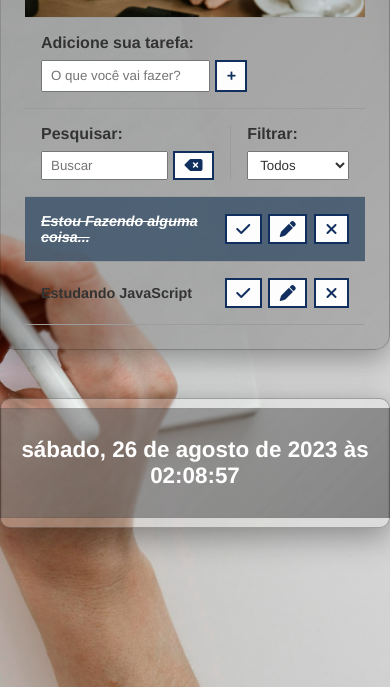
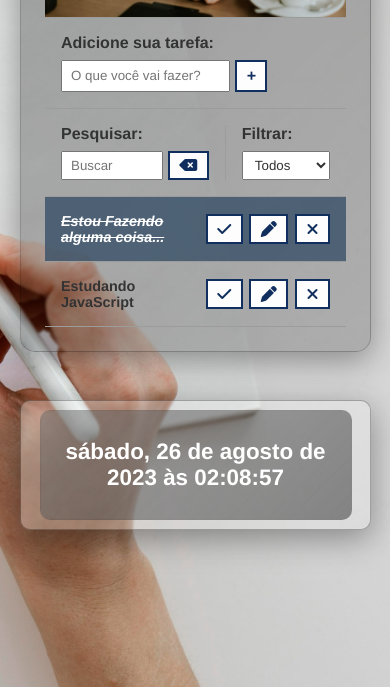
Before and after one commit to alandsilva01/projeto-todolist, a plain HTML site: page index.html in a window 390 px wide. Shown: the part 157-844 px from the top of the page. Drawn offline with Linux system fonts and the light colour scheme.

Commit message:
responsividade

```diff
--- a/css/style.css
+++ b/css/style.css
@@ -232,3 +232,15 @@ header > h1 {
     -webkit-background-clip: text;
     -webkit-text-fill-color: transparent;
 }
+
+@media (max-width: 480px) {
+
+    .todo-container, .conteudo {
+        width: 90vw;
+    }
+
+   .conteudo .relogio {
+        width: 80vw;
+    }
+
+}
```
